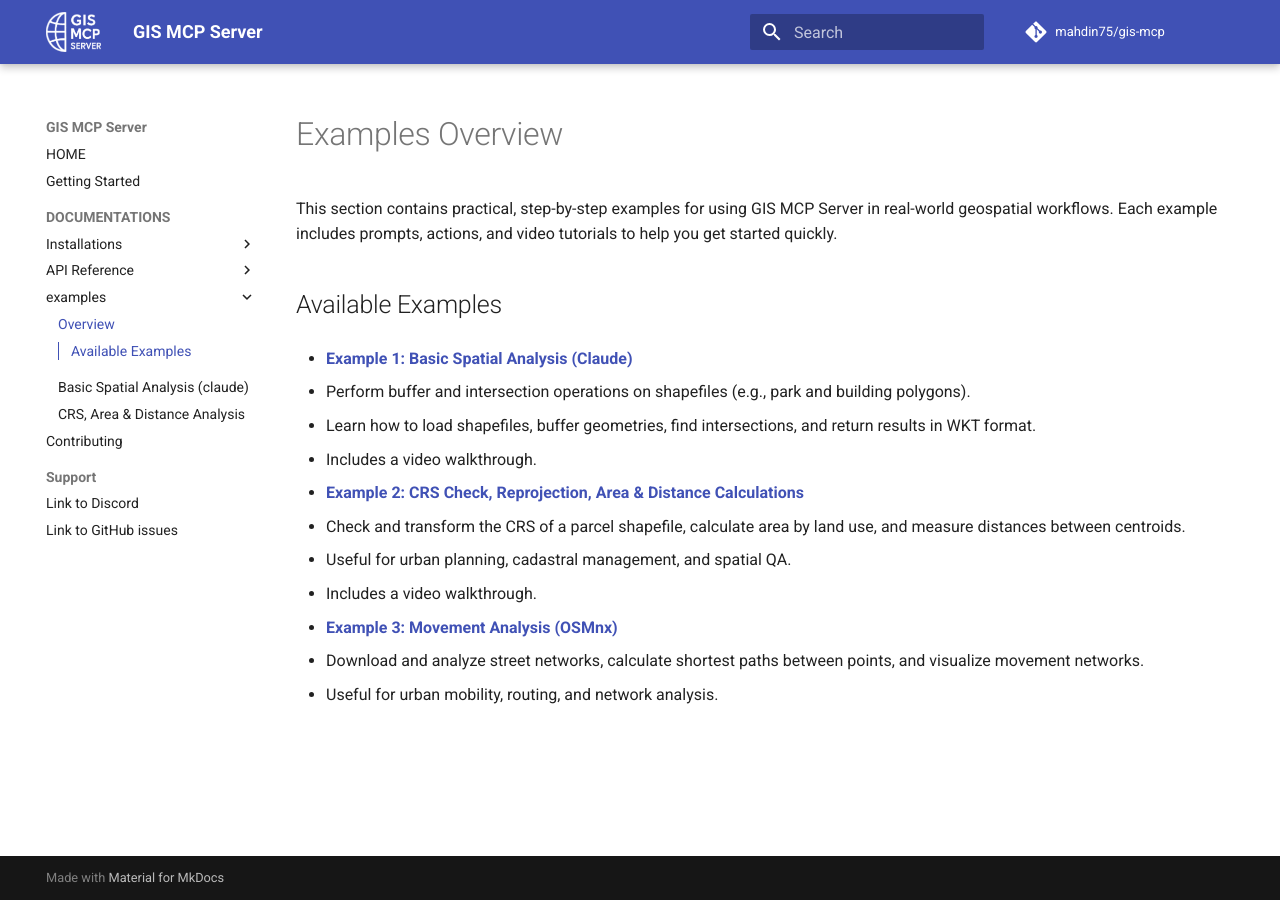
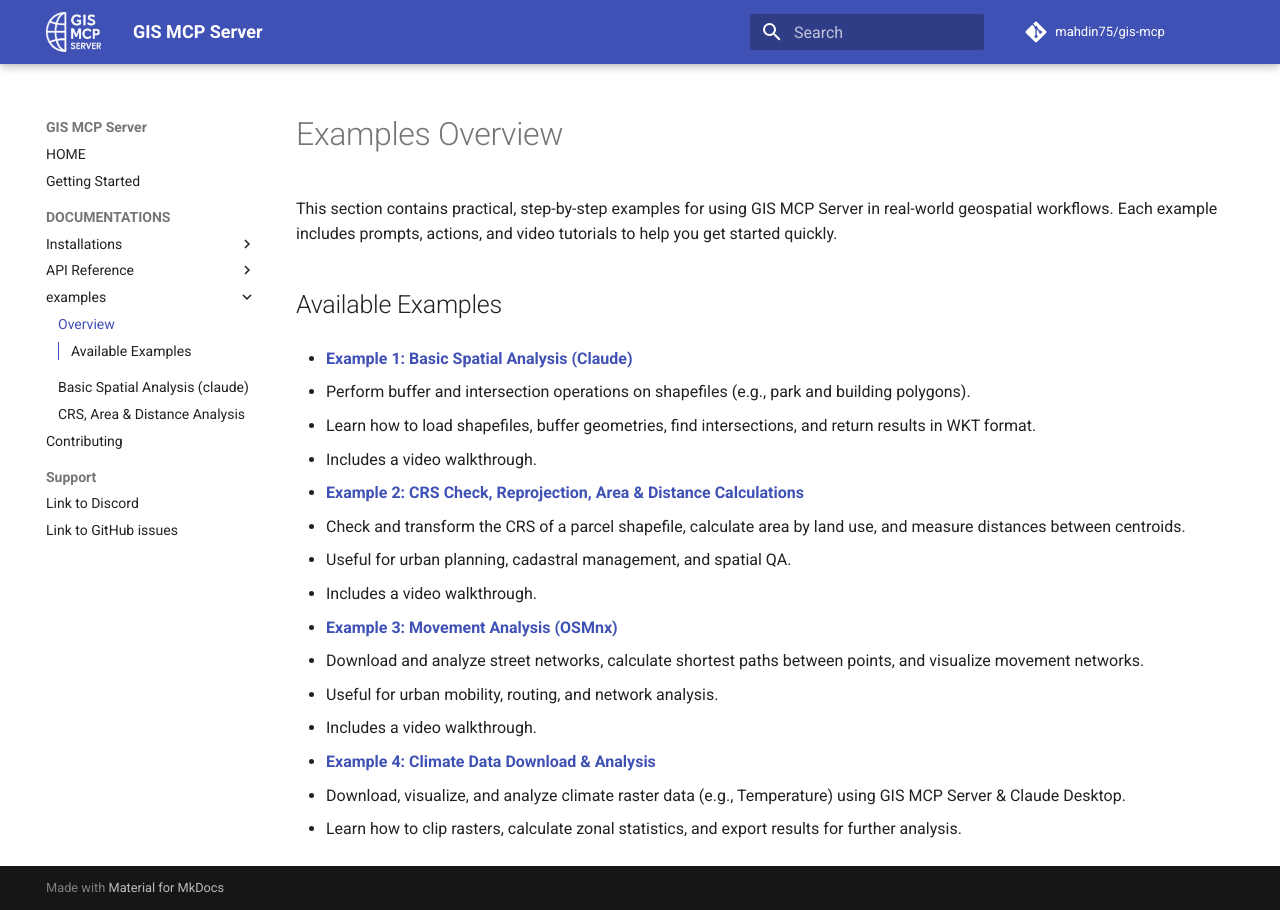
Before and after one commit to fastmcp-me/gis-mcp, an MkDocs documentation site: the page built from docs/examples/README.md, in a window 1280 px wide. Built offline with MkDocs 1.6.1 and Material for MkDocs 9.7.7, drawn with Linux system fonts in a browser that asks for light colours; comment, search, counter and statistics services are not loaded.

Commit message:
add example for climate data prep - automation uisng gis mcp server and claude desktop

```diff
--- a/docs/examples/README.md
+++ b/docs/examples/README.md
@@ -20,3 +20,9 @@ This section contains practical, step-by-step examples for using GIS MCP Server
 
   - Download and analyze street networks, calculate shortest paths between points, and visualize movement networks.
   - Useful for urban mobility, routing, and network analysis.
+  - Includes a video walkthrough.
+
+- [**Example 4: Climate Data Download & Analysis**](climate_data_example.md)
+
+  - Download, visualize, and analyze climate raster data (e.g., Temperature) using GIS MCP Server & Claude Desktop.
+  - Learn how to clip rasters, calculate zonal statistics, and export results for further analysis.
```
Also changed, not shown: docs/examples/climate_data_example.md (added, +19 -0 lines).
